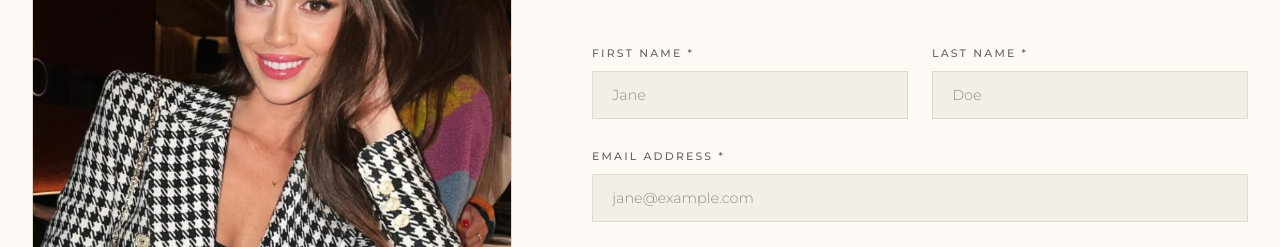
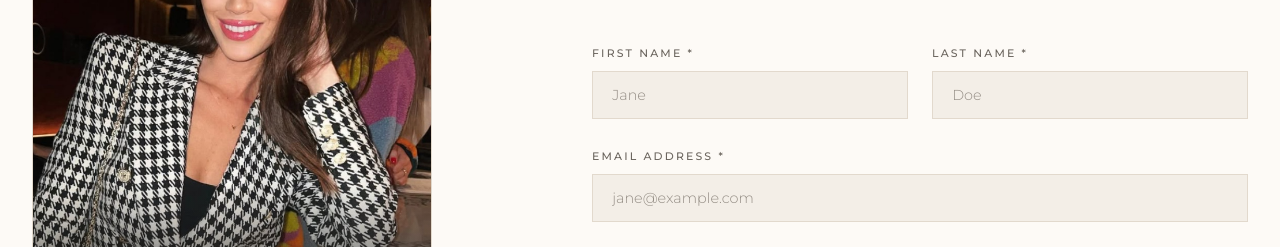
Before and after one commit to zanamala/vesa-gashi, a website built with Vite: page contact.html in a window 1280 px wide. Shown: the part 315-562 px from the top of the page. Built offline with nearby package versions, Linux system fonts and the light colour scheme.

Commit message:
Adjust Contact page portrait frame max dimensions (max-width: 400px, max-height: 520px)

```diff
--- a/style.css
+++ b/style.css
@@ -1258,11 +1258,14 @@ button {
 .contact-image-wrapper {
   position: sticky;
   top: calc(var(--header-height) + 2rem);
+  max-width: 400px;
+  width: 100%;
 }
 
 .contact-placeholder-frame {
   width: 100%;
   aspect-ratio: 3 / 4;
+  max-height: 520px;
   background-color: var(--bg-accent);
   border: 1px solid var(--border-color);
   position: relative;
```
